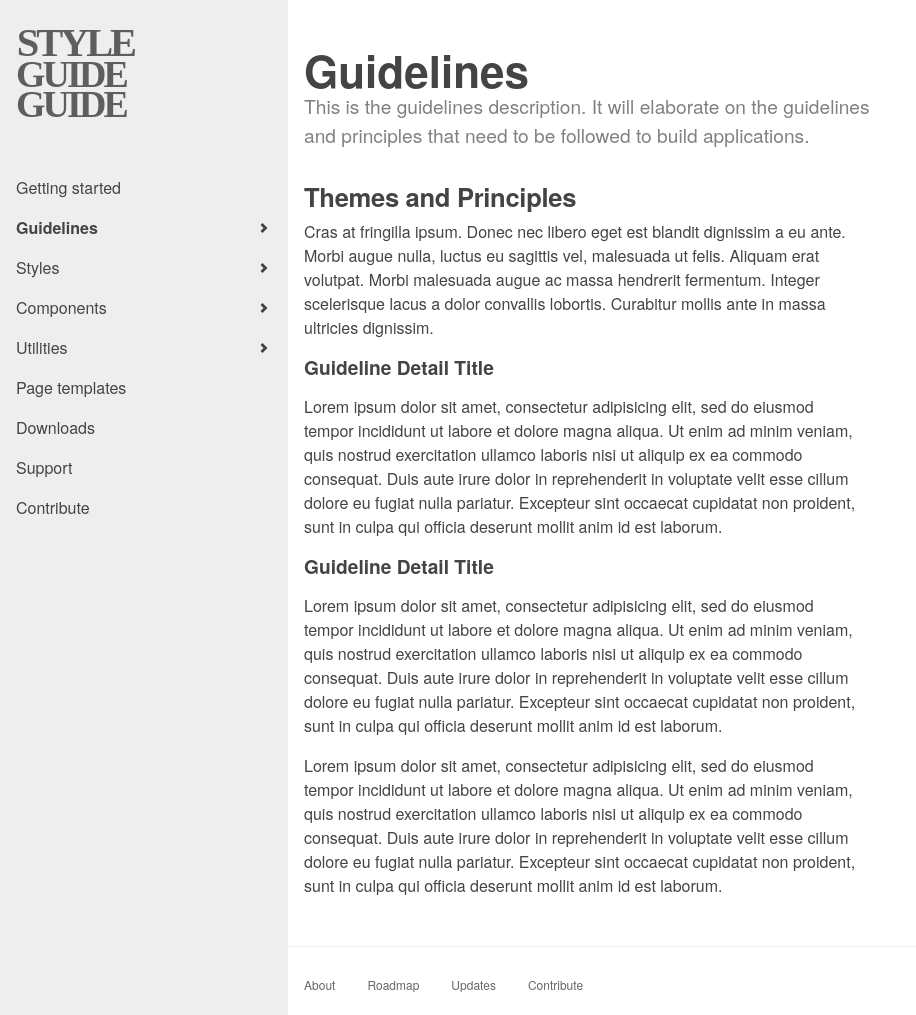
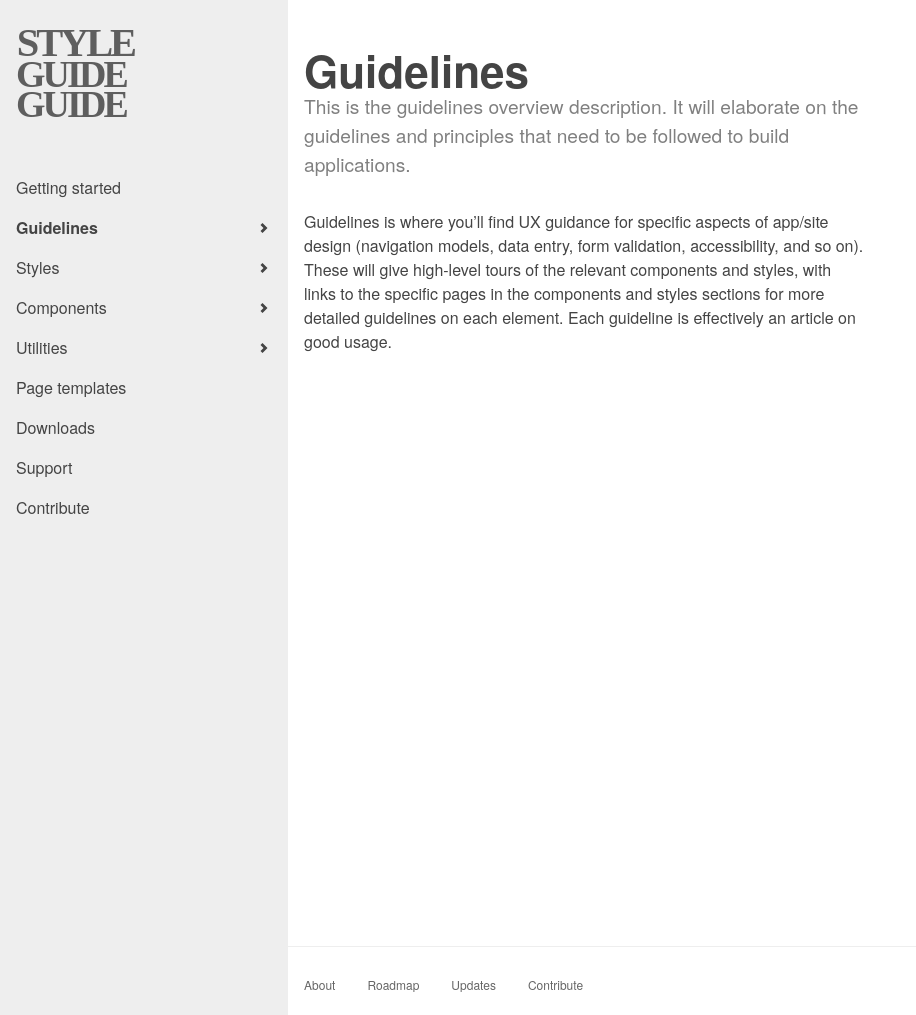
Before and after one commit to bradfrost/style-guide-guide, a Jekyll site: the page built from guidelines/01-index.md, in a window 1280 px wide and 1015 px high. Shown: the whole window, without its empty margins (0-916 px from the left). Built offline with Jekyll 4.4.1, drawn with Linux system fonts in a browser that asks for light colours.

Commit message:
Guidelines overview page content

```diff
--- a/guidelines/01-index.md
+++ b/guidelines/01-index.md
@@ -5,17 +5,7 @@ group: guidelines
 permalink: /guidelines/
 
 title: Guidelines
-description: This is the guidelines description. It will elaborate on the guidelines and principles that need to be followed to build applications.
+description: This is the guidelines overview description. It will elaborate on the guidelines and principles that need to be followed to build applications.
 ---
 
-## Themes and Principles
-
-Cras at fringilla ipsum. Donec nec libero eget est blandit dignissim a eu ante. Morbi augue nulla, luctus eu sagittis vel, malesuada ut felis. Aliquam erat volutpat. Morbi malesuada augue ac massa hendrerit fermentum. Integer scelerisque lacus a dolor convallis lobortis. Curabitur mollis ante in massa ultricies dignissim.
-
-### Guideline Detail Title
-Lorem ipsum dolor sit amet, consectetur adipisicing elit, sed do eiusmod tempor incididunt ut labore et dolore magna aliqua. Ut enim ad minim veniam, quis nostrud exercitation ullamco laboris nisi ut aliquip ex ea commodo consequat. Duis aute irure dolor in reprehenderit in voluptate velit esse cillum dolore eu fugiat nulla pariatur. Excepteur sint occaecat cupidatat non proident, sunt in culpa qui officia deserunt mollit anim id est laborum.
-
-### Guideline Detail Title
-Lorem ipsum dolor sit amet, consectetur adipisicing elit, sed do eiusmod tempor incididunt ut labore et dolore magna aliqua. Ut enim ad minim veniam, quis nostrud exercitation ullamco laboris nisi ut aliquip ex ea commodo consequat. Duis aute irure dolor in reprehenderit in voluptate velit esse cillum dolore eu fugiat nulla pariatur. Excepteur sint occaecat cupidatat non proident, sunt in culpa qui officia deserunt mollit anim id est laborum.
-
-Lorem ipsum dolor sit amet, consectetur adipisicing elit, sed do eiusmod tempor incididunt ut labore et dolore magna aliqua. Ut enim ad minim veniam, quis nostrud exercitation ullamco laboris nisi ut aliquip ex ea commodo consequat. Duis aute irure dolor in reprehenderit in voluptate velit esse cillum dolore eu fugiat nulla pariatur. Excepteur sint occaecat cupidatat non proident, sunt in culpa qui officia deserunt mollit anim id est laborum.
+Guidelines is where you'll find UX guidance for specific aspects of app/site design (navigation models, data entry, form validation, accessibility, and so on). These will give high-level tours of the relevant components and styles, with links to the specific pages in the components and styles sections for more detailed guidelines on each element.  Each guideline is effectively an article on good usage.
```
